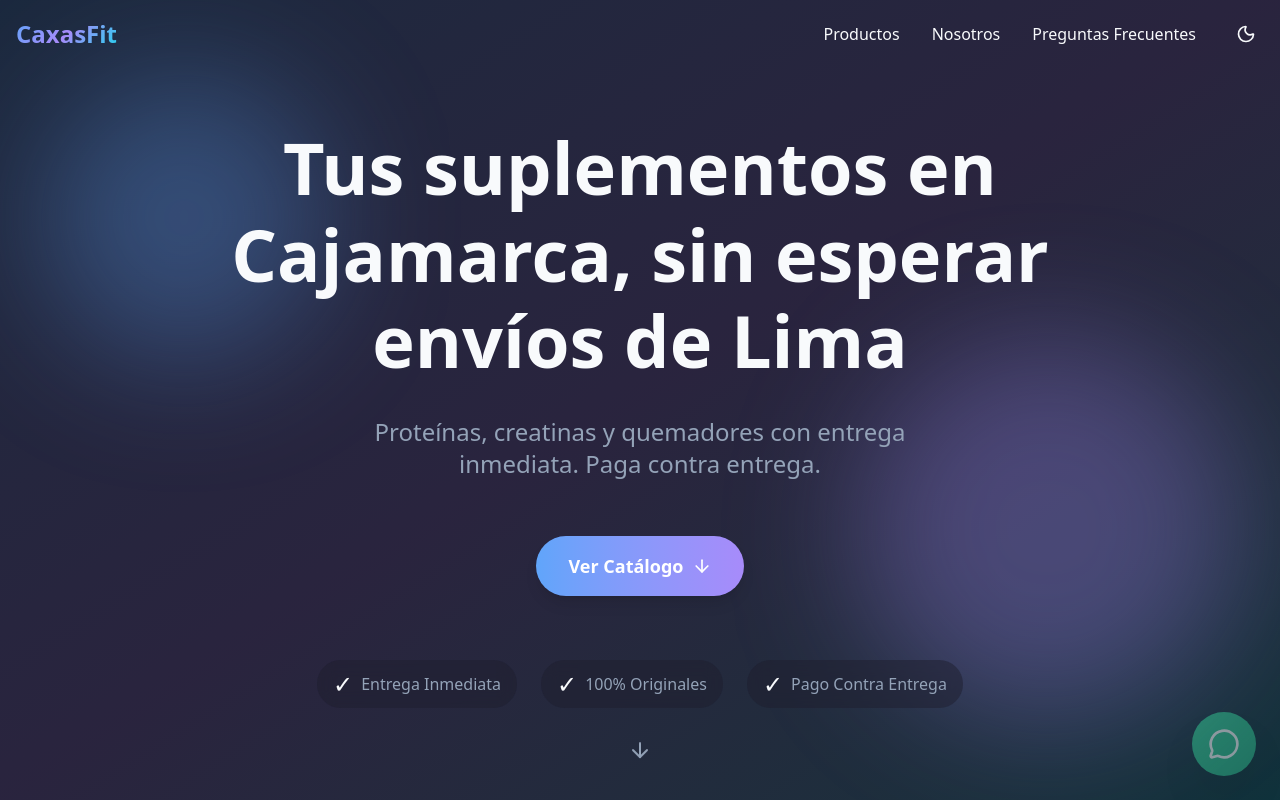
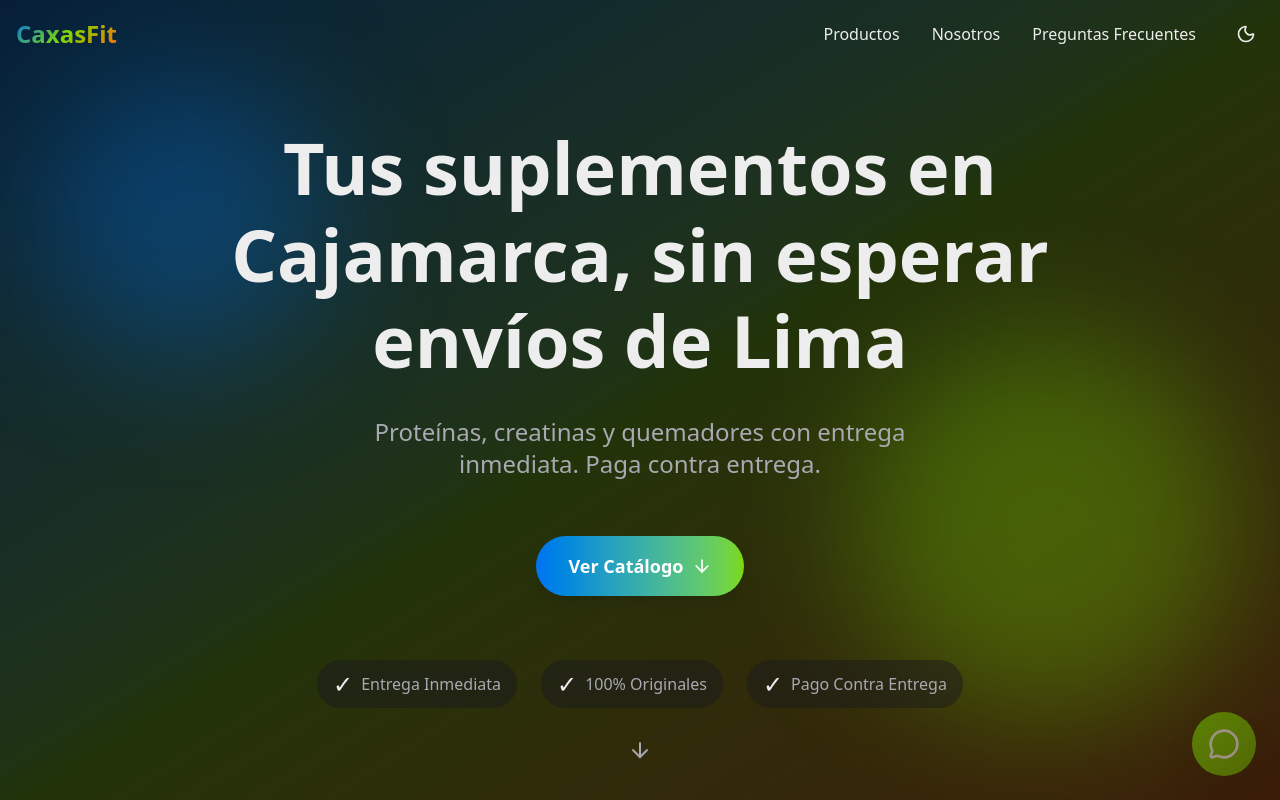
Before and after one commit to Cero1417p/caxasfit, a Next.js app: page / in a window 1280 px wide. Shown: the top 800 px of the page. Built offline with nearby package versions, Linux system fonts and the light colour scheme.

Commit message:
feat(global.css): update theme

```diff
--- a/app/globals.css
+++ b/app/globals.css
@@ -3,40 +3,40 @@
 /* Light Theme Variables */
 :root.light {
   --background: #ffffff;
-  --foreground: #0f172a;
+  --foreground: #111111;
   --card: #ffffff;
-  --card-foreground: #0f172a;
-  --primary: #3b82f6;
+  --card-foreground: #111111;
+  --primary: #0074F0;
   --primary-foreground: #ffffff;
-  --secondary: #8b5cf6;
+  --secondary: #7CD900;
   --secondary-foreground: #ffffff;
-  --accent: #06b6d4;
+  --accent: #FF6B00;
   --accent-foreground: #ffffff;
-  --muted: #f1f5f9;
-  --muted-foreground: #64748b;
-  --border: #e2e8f0;
-  --success: #10b981;
-  --warning: #f59e0b;
+  --muted: #E6E6EA;
+  --muted-foreground: #A9A9B2;
+  --border: #E6E6EA;
+  --success: #7CD900;
+  --warning: #FF6B00;
   --danger: #ef4444;
 }
 
 /* Dark Theme Variables */
 :root.dark {
-  --background: #0a0a0f;
-  --foreground: #f8fafc;
-  --card: #1e1e2e;
-  --card-foreground: #f8fafc;
-  --primary: #60a5fa;
-  --primary-foreground: #0a0a0f;
-  --secondary: #a78bfa;
-  --secondary-foreground: #0a0a0f;
-  --accent: #22d3ee;
-  --accent-foreground: #0a0a0f;
-  --muted: #1e293b;
-  --muted-foreground: #94a3b8;
-  --border: #334155;
-  --success: #34d399;
-  --warning: #fbbf24;
+  --background: #0A0A0C;
+  --foreground: #EDEDED;
+  --card: #1a1a1c;
+  --card-foreground: #EDEDED;
+  --primary: #0074F0;
+  --primary-foreground: #ffffff;
+  --secondary: #7CD900;
+  --secondary-foreground: #0A0A0C;
+  --accent: #FF6B00;
+  --accent-foreground: #ffffff;
+  --muted: #262628;
+  --muted-foreground: #A9A9B2;
+  --border: #3a3a3c;
+  --success: #7CD900;
+  --warning: #FF6B00;
   --danger: #f87171;
 }
 
```
